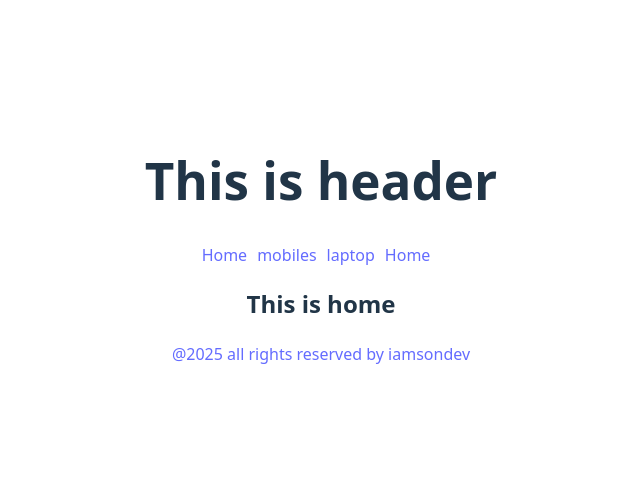
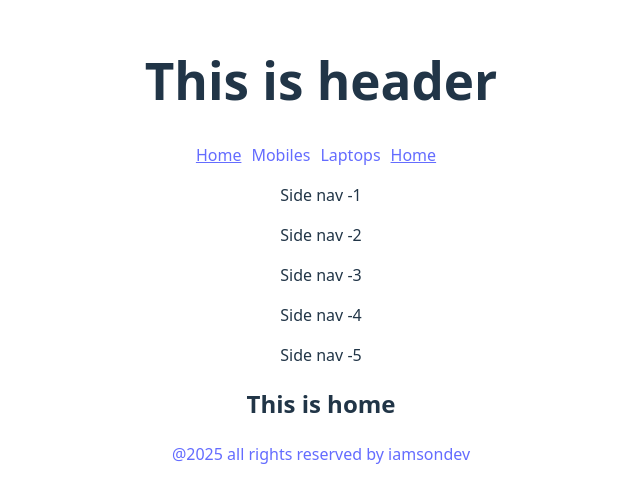
Before and after one commit to iamsondev/react-router-spa, a React (Vite) app: page / in a window 1280 px wide. Shown: the part 158-660 px from the top of the page, without its empty margins (319-959 px from the left). Built offline with nearby package versions, Linux system fonts and the light colour scheme.

Commit message:
addeed NavLink, Sidebar

```diff
--- /dev/null
+++ b/src/Components/Header/Header.css
@@ -0,0 +1,7 @@
+nav a {
+   margin-right: 10px;
+}
+
+nav a.active {
+    text-decoration: underline;
+}
--- /dev/null
+++ b/src/Components/Header/Header.jsx
@@ -0,0 +1,18 @@
+import React from 'react';
+import { Link, NavLink } from 'react-router';
+import './Header.css'
+const Header = () => {
+  return (
+    <div>
+        <h1>This is header</h1>
+        <nav>
+           <NavLink to="/">Home</NavLink>
+           <NavLink to="/mobiles">Mobiles</NavLink>
+           <NavLink to="/laptop">Laptops</NavLink>
+           <NavLink to="/">Home</NavLink>
+        </nav>
+    </div>
+  );
+};
+
+export default Header;
--- a/src/Components/Root/Header/Header.css
+++ /dev/null
@@ -1,3 +0,0 @@
-nav a {
-   margin-right: 10px;
-}
--- a/src/Components/Root/Header/Header.jsx
+++ /dev/null
@@ -1,18 +0,0 @@
-import React from 'react';
-import { Link } from 'react-router';
-import './Header.css'
-const Header = () => {
-  return (
-    <div>
-        <h1>This is header</h1>
-        <nav>
-           <Link to="/">Home</Link>
-           <Link to="/">mobiles</Link>
-           <Link to="/">laptop</Link>
-           <Link to="/">Home</Link>
-        </nav>
-    </div>
-  );
-};
-
-export default Header;
--- a/src/Components/Root/Root.jsx
+++ b/src/Components/Root/Root.jsx
@@ -1,15 +1,20 @@
 import React from 'react';
 
 import { Outlet } from 'react-router';
-import Header from './Header/Header';
+import Header from '../Header/Header';
 import Footer from '../Footer/Footer';
+import Sidebar from '../Sidebar/Sidebar';
 
 const Root = () => {
   return (
     <div>
-         <Header></Header>
-         <Outlet></Outlet>
-         <Footer></Footer>
+      <Header></Header>
+      <div className='root-main'>
+      <Sidebar></Sidebar>
+        <Outlet></Outlet>
+
+      </div>
+      <Footer></Footer>
 
     </div>
   );
--- /dev/null
+++ b/src/Components/Sidebar/Sidebar.css
@@ -0,0 +1,3 @@
+.root-main{
+   display: flex;
+}
--- /dev/null
+++ b/src/Components/Sidebar/Sidebar.jsx
@@ -0,0 +1,19 @@
+import React from 'react';
+
+const Sidebar = () => {
+  return (
+    <div>
+        <aside>
+             <nav>
+                  <p>Side nav -1</p>
+                  <p>Side nav -2</p>
+                  <p>Side nav -3</p>
+                  <p>Side nav -4</p>
+                  <p>Side nav -5</p>
+             </nav>
+        </aside>
+    </div>
+  );
+};
+
+export default Sidebar;
--- a/src/Laptops/Laptops.jsx
+++ b/src/Laptops/Laptops.jsx
@@ -3,7 +3,7 @@
 const Laptops = () => {
   return (
     <div>
-        <h1>I need macbook m3 pro</h1>
+        <h1>I need m3 pro</h1>
     </div>
   );
 };
--- a/src/main.jsx
+++ b/src/main.jsx
@@ -15,10 +15,10 @@
 const router = createBrowserRouter([
   {
     path: "/",
-    Component: Root,
+    Component:Root,
     children: [
       { index: true, Component: Home },
-      { path: 'mobiles', Component: Mobiles },
+      { path:'mobiles', Component:Mobiles},
       { path: 'laptop', Component: Laptops }
     ]
   },
```
